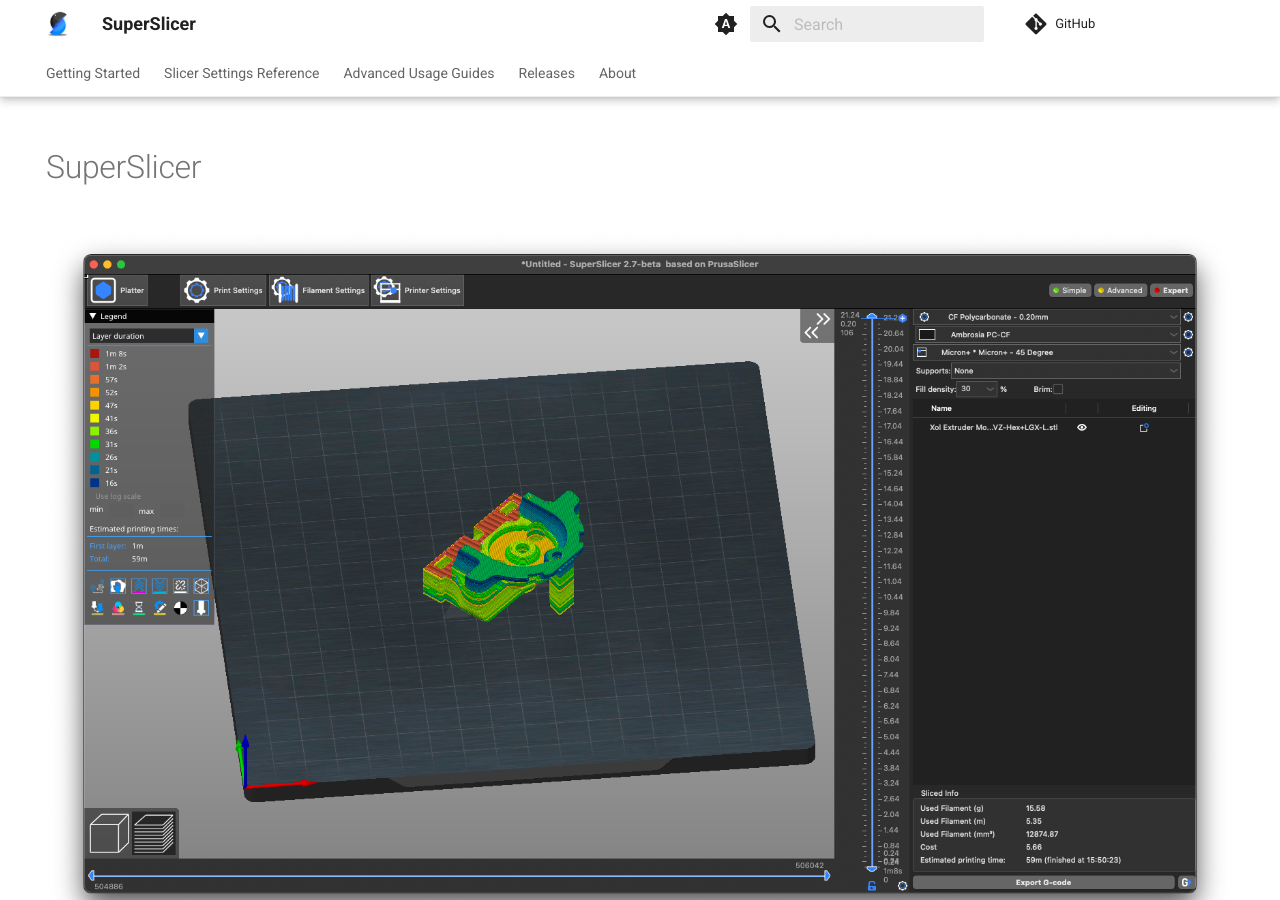
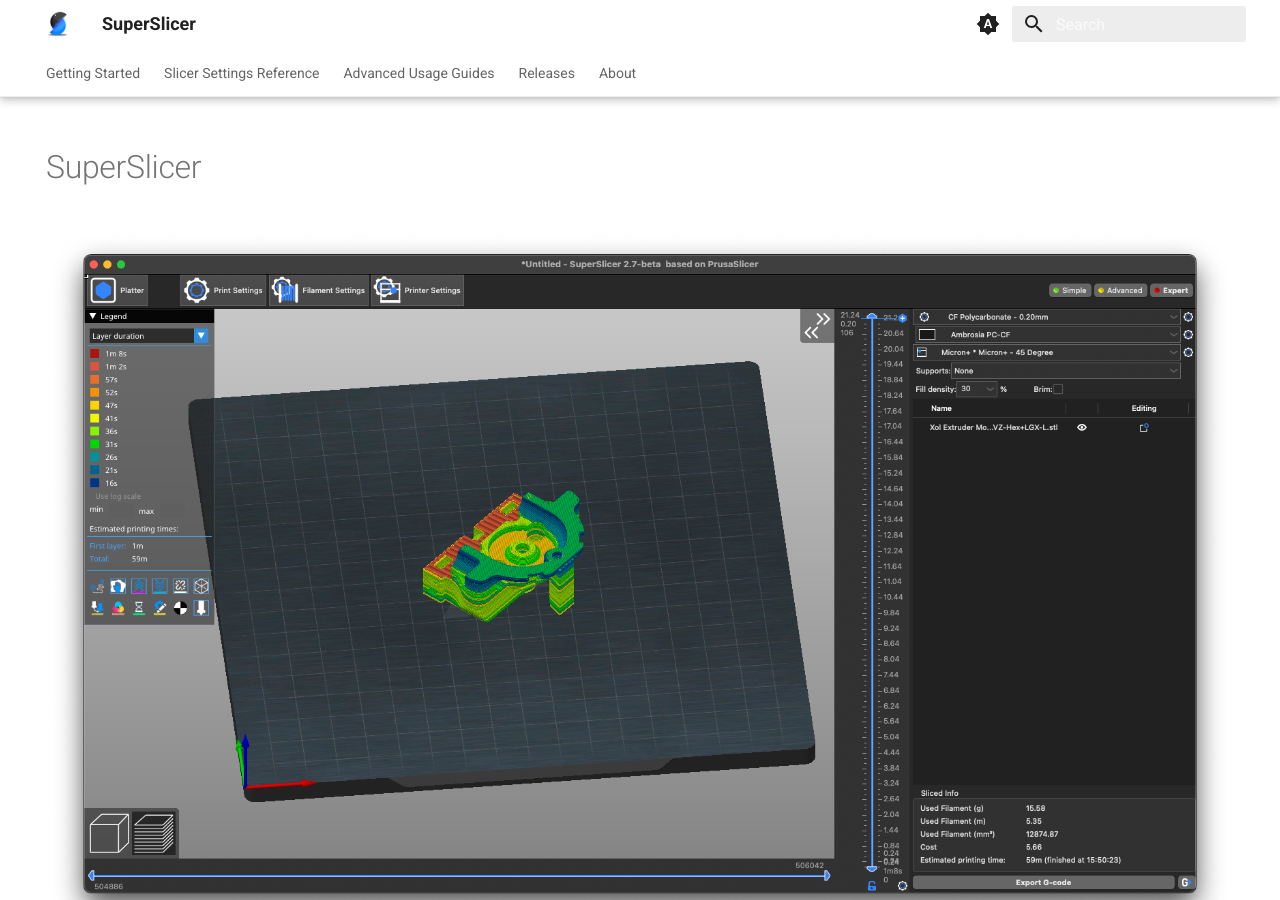
Before and after one commit to SuperSlicer-org/SuperSlicer-Docs, an MkDocs documentation site: the page built from docs/index.md, in a window 1280 px wide and 900 px high. Built offline with MkDocs 1.6.1 and Material for MkDocs 9.7.7, drawn with Linux system fonts in a browser that asks for light colours; comment, search, counter and statistics services are not loaded.

Commit message:
Update mkdocs.yml

```diff
--- a/mkdocs.yml
+++ b/mkdocs.yml
@@ -42,7 +42,6 @@
     - Using Custom Variables: advanced-usage-guides/using-custom-variables.md
   - Releases: releases.md
   - About: about.md
-repo_url: https://github.com/supermerill/SuperSlicer/
 plugins:
   - search
 markdown_extensions:
@@ -54,9 +53,6 @@
     - icon: fontawesome/brands/discord
       link: https://discord.gg/4TVUG4VRzP
       name: SuperSlicer Discord
-    - icon: fontawesome/brands/github
-      link: https://github.com/supermerill/SuperSlicer/
-      name: SuperSlicer Github
 theme:
   name: material
   favicon: assets/favicon.ico
```
